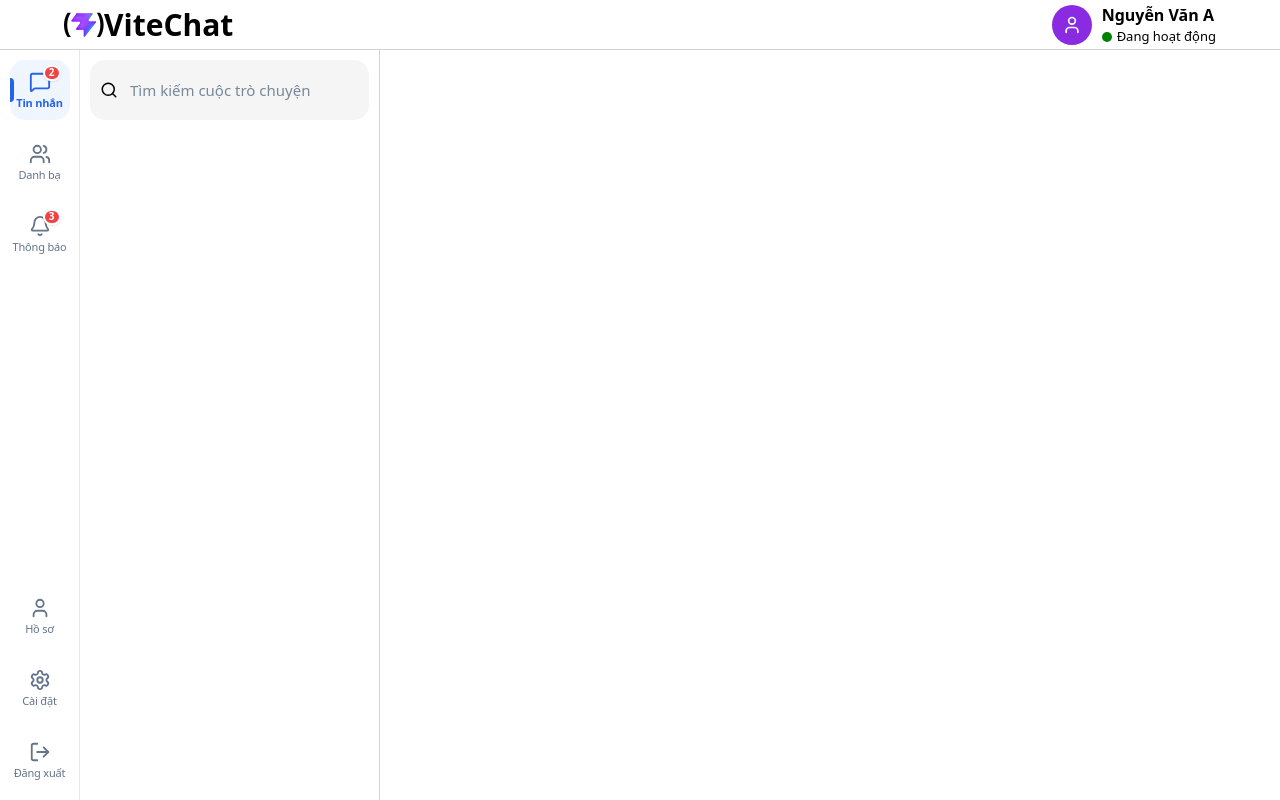
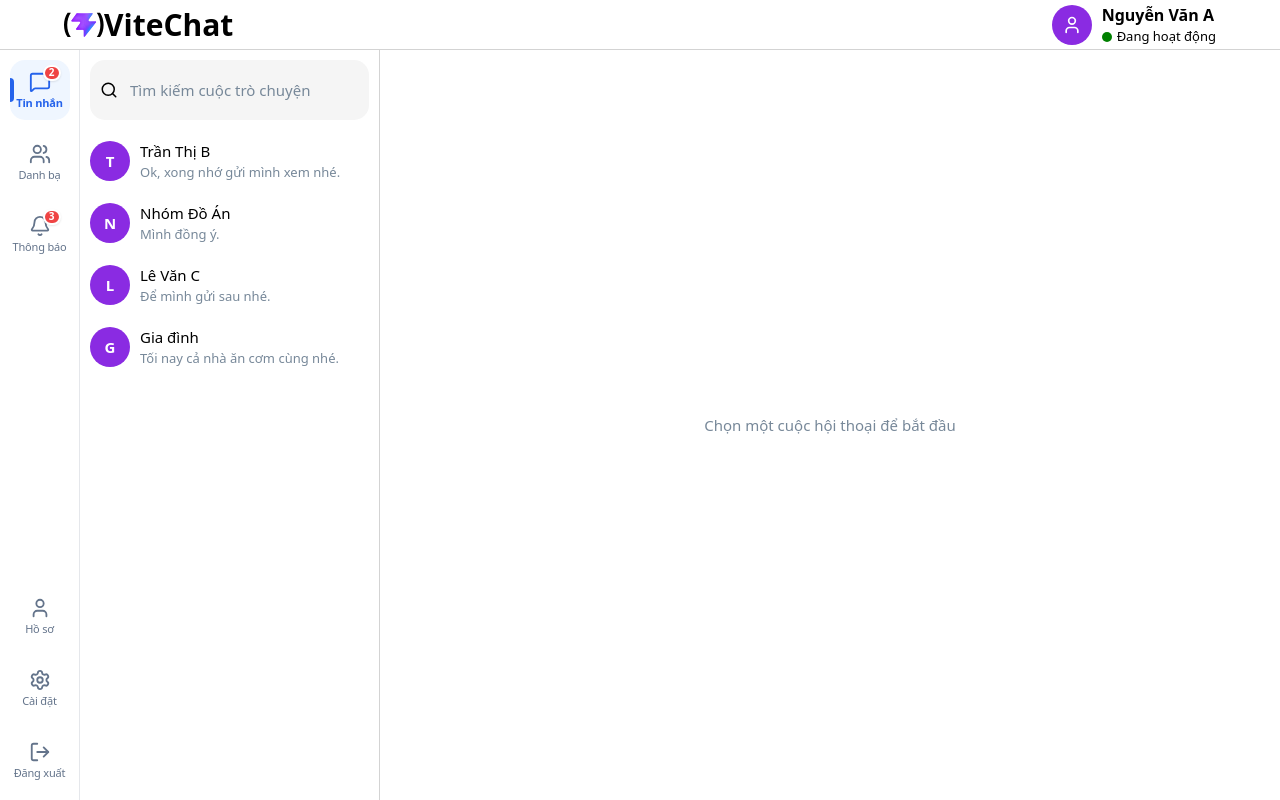
Before and after one commit to nduckhai969-collab/LapTrinhFE_CK, a React (Vite) app: page /chat in a window 1280 px wide. Built offline with nearby package versions, Linux system fonts and the light colour scheme.

Commit message:
Tạo UI list chat + header chat

```diff
--- a/src/components/chat/ChatHeader.tsx
+++ b/src/components/chat/ChatHeader.tsx
@@ -5,8 +5,22 @@ export interface ChatHeaderProps {
   onOpenDetail?: () => void;
 }
 
-const ChatHeader = (_props: ChatHeaderProps) => {
-  return null;
+const ChatHeader = ({ conversation }: ChatHeaderProps) => {
+  if (conversation === undefined) {
+    return null;
+  }
+
+  let displayName = conversation.name;
+  if (displayName === undefined) {
+    displayName = 'Cuộc hội thoại';
+  }
+
+  return (
+    <header className="chat-header">
+      <span className="chat-avatar">{displayName.charAt(0)}</span>
+      <span className="chat-name">{displayName}</span>
+    </header>
+  );
 };
 
 export default ChatHeader;
--- a/src/components/chat/ConversationItem.tsx
+++ b/src/components/chat/ConversationItem.tsx
@@ -6,8 +6,34 @@ export interface ConversationItemProps {
   onSelect?: (id: string) => void;
 }
 
-const ConversationItem = (_props: ConversationItemProps) => {
-  return null;
+const ConversationItem = ({ conversation, isActive, onSelect }: ConversationItemProps) => {
+  const itemClassName = isActive ? 'conversation-item active' : 'conversation-item';
+
+  let displayName = conversation.name;
+  if (displayName === undefined) {
+    displayName = 'Cuộc hội thoại';
+  }
+
+  let lastMessageText = '';
+  if (conversation.lastMessage !== undefined) {
+    lastMessageText = conversation.lastMessage.content;
+  }
+
+  const onClickConversation = () => {
+    if (onSelect !== undefined) {
+      onSelect(conversation.id);
+    }
+  };
+
+  return (
+    <div className={itemClassName} onClick={onClickConversation}>
+      <span className="conversation-avatar">{displayName.charAt(0)}</span>
+      <div className="conversation-info">
+        <span className="conversation-name">{displayName}</span>
+        <span className="conversation-last-message">{lastMessageText}</span>
+      </div>
+    </div>
+  );
 };
 
 export default ConversationItem;
--- a/src/components/chat/ConversationList.tsx
+++ b/src/components/chat/ConversationList.tsx
@@ -1,4 +1,5 @@
 import type { Conversation } from '../../types/conversation.types';
+import ConversationItem from './ConversationItem';
 
 export interface ConversationListProps {
   conversations?: Conversation[];
@@ -6,8 +7,23 @@ export interface ConversationListProps {
   onSelectConversation?: (id: string) => void;
 }
 
-const ConversationList = (_props: ConversationListProps) => {
-  return null;
+const ConversationList = ({ conversations, activeId, onSelectConversation }: ConversationListProps) => {
+  if (conversations === undefined || conversations.length === 0) {
+    return <div className="conversation-empty">Chưa có cuộc hội thoại</div>;
+  }
+
+  return (
+    <div className="conversation-list">
+      {conversations.map((conversation) => (
+        <ConversationItem
+          key={conversation.id}
+          conversation={conversation}
+          isActive={conversation.id === activeId}
+          onSelect={onSelectConversation}
+        />
+      ))}
+    </div>
+  );
 };
 
 export default ConversationList;
--- a/src/data/mockData.ts
+++ b/src/data/mockData.ts
@@ -4,9 +4,147 @@ import type { Message } from '../types/message.types';
 import type { Contact } from '../types/contact.types';
 import type { Notification } from '../types/notification.types';
 
-export const mockUsers: User[] = [];
-export const mockConversations: Conversation[] = [];
-export const mockMessages: Message[] = [];
+export const mockUsers: User[] = [
+  {
+    id: 'user-02',
+    fullName: 'Trần Thị B',
+    email: 'tranthib@vitechat.com',
+    status: 'online',
+  },
+  {
+    id: 'user-03',
+    fullName: 'Lê Văn C',
+    email: 'levanc@vitechat.com',
+    status: 'offline',
+  },
+  {
+    id: 'user-04',
+    fullName: 'Phạm Thị D',
+    email: 'phamthid@vitechat.com',
+    status: 'busy',
+  },
+  {
+    id: 'user-05',
+    fullName: 'Hoàng Văn E',
+    email: 'hoangvane@vitechat.com',
+    status: 'away',
+  },
+];
+
+export const mockMessages: Message[] = [
+  {
+    id: 'message-01',
+    conversationId: 'conversation-01',
+    senderId: 'user-02',
+    content: 'Chào bạn, bạn đã làm xong giao diện chưa?',
+    type: 'text',
+    status: 'read',
+    createdAt: '2026-11-08T09:00:00',
+  },
+  {
+    id: 'message-02',
+    conversationId: 'conversation-01',
+    senderId: 'user-01',
+    content: 'Mình đang làm phần danh sách hội thoại.',
+    type: 'text',
+    status: 'read',
+    createdAt: '2026-11-08T09:05:00',
+  },
+  {
+    id: 'message-03',
+    conversationId: 'conversation-01',
+    senderId: 'user-02',
+    content: 'Ok, xong nhớ gửi mình xem nhé.',
+    type: 'text',
+    status: 'read',
+    createdAt: '2026-11-08T09:10:00',
+  },
+  {
+    id: 'message-04',
+    conversationId: 'conversation-02',
+    senderId: 'user-03',
+    content: 'Mọi người họp nhóm lúc 8 giờ tối nay nhé.',
+    type: 'text',
+    status: 'read',
+    createdAt: '2026-11-08T10:00:00',
+  },
+  {
+    id: 'message-05',
+    conversationId: 'conversation-02',
+    senderId: 'user-04',
+    content: 'Mình đồng ý.',
+    type: 'text',
+    status: 'read',
+    createdAt: '2026-11-08T10:02:00',
+  },
+  {
+    id: 'message-06',
+    conversationId: 'conversation-03',
+    senderId: 'user-03',
+    content: 'Gửi mình xin tài liệu với.',
+    type: 'text',
+    status: 'read',
+    createdAt: '2026-11-08T11:00:00',
+  },
+  {
+    id: 'message-07',
+    conversationId: 'conversation-03',
+    senderId: 'user-01',
+    content: 'Để mình gửi sau nhé.',
+    type: 'text',
+    status: 'read',
+    createdAt: '2026-11-08T11:15:00',
+  },
+  {
+    id: 'message-08',
+    conversationId: 'conversation-04',
+    senderId: 'user-05',
+    content: 'Tối nay cả nhà ăn cơm cùng nhé.',
+    type: 'text',
+    status: 'read',
+    createdAt: '2026-11-08T12:00:00',
+  },
+];
+
+export const mockConversations: Conversation[] = [
+  {
+    id: 'conversation-01',
+    type: 'direct',
+    name: 'Trần Thị B',
+    participants: [mockUsers[0]],
+    lastMessage: mockMessages[2],
+    unreadCount: 2,
+    updatedAt: '2026-11-08T09:10:00',
+  },
+  {
+    id: 'conversation-02',
+    type: 'group',
+    name: 'Nhóm Đồ Án',
+    participants: [mockUsers[1], mockUsers[2], mockUsers[3]],
+    lastMessage: mockMessages[4],
+    unreadCount: 0,
+    updatedAt: '2026-11-08T10:02:00',
+  },
+  {
+    id: 'conversation-03',
+    type: 'direct',
+    name: 'Lê Văn C',
+    participants: [mockUsers[1]],
+    lastMessage: mockMessages[6],
+    unreadCount: 1,
+    updatedAt: '2026-11-08T11:15:00',
+  },
+  {
+    id: 'conversation-04',
+    type: 'group',
+    name: 'Gia đình',
+    participants: [mockUsers[3]],
+    lastMessage: mockMessages[7],
+    unreadCount: 0,
+    updatedAt: '2026-11-08T12:00:00',
+  },
+];
+
 export const mockContacts: Contact[] = [];
 export const mockNotifications: Notification[] = [];
 
--- a/src/pages/chat/ChatPage.tsx
+++ b/src/pages/chat/ChatPage.tsx
@@ -1,15 +1,45 @@
+import { useState } from 'react';
+import type { Conversation } from '../../types';
 import SearchInput from '../../components/common/SearchInput';
+import ConversationList from '../../components/chat/ConversationList';
+import ChatHeader from '../../components/chat/ChatHeader';
+import { mockConversations } from '../../data/mockData';
 import './chat.css';
 
 const ChatPage = () => {
+  const [selectedConversationId, setSelectedConversationId] = useState<string | null>(null);
+
+  let selectedConversation: Conversation | null = null;
+  for (let i = 0; i < mockConversations.length; i++) {
+    const currentConversation = mockConversations[i];
+    if (currentConversation.id === selectedConversationId) {
+      selectedConversation = currentConversation;
+    }
+  }
+
+  let activeConversationId: string | undefined = undefined;
+  if (selectedConversationId !== null) {
+    activeConversationId = selectedConversationId;
+  }
+
   return (
     <div className="chat-page">
       <aside className="conversation-panel">
-        <SearchInput
-          className="conversation-search"
-          placeholder="Tìm kiếm cuộc trò chuyện"
+        <SearchInput className="conversation-search" placeholder="Tìm kiếm cuộc trò chuyện" />
+        <ConversationList
+          conversations={mockConversations}
+          activeId={activeConversationId}
+          onSelectConversation={setSelectedConversationId}
         />
       </aside>
+
+      <section className="chat-area">
+        {selectedConversation !== null ? (
+          <ChatHeader conversation={selectedConversation} />
+        ) : (
+          <div className="chat-placeholder">Chọn một cuộc hội thoại để bắt đầu</div>
+        )}
+      </section>
     </div>
   );
 };
--- a/src/pages/chat/chat.css
+++ b/src/pages/chat/chat.css
@@ -50,3 +50,108 @@
 .search-field::placeholder {
   color: lightslategray;
 }
+
+.conversation-list {
+  flex: 1;
+  overflow-y: auto;
+}
+
+.conversation-empty {
+  padding: 10px 10px;
+  text-align: center;
+  font-size: 15px;
+  color: lightslategray;
+}
+
+.conversation-item {
+  display: flex;
+  align-items: center;
+  gap: 10px;
+  padding: 10px 10px;
+  cursor: pointer;
+}
+
+.conversation-item:hover {
+  background-color: whitesmoke;
+}
+
+.conversation-item.active {
+  background-color: whitesmoke;
+}
+
+.conversation-avatar,
+.chat-avatar {
+  display: flex;
+  align-items: center;
+  justify-content: center;
+  flex-shrink: 0;
+  border-radius: 50%;
+  background-color: blueviolet;
+  color: white;
+  font-weight: 700;
+}
+
+.conversation-avatar {
+  width: 40px;
+  height: 40px;
+  font-size: 15px;
+}
+
+.chat-avatar {
+  width: 40px;
+  height: 40px;
+  font-size: 13px;
+}
+
+.conversation-info {
+  display: flex;
+  flex-direction: column;
+  min-width: 0;
+}
+
+.conversation-name {
+  font-size: 15px;
+  font-weight: 500;
+  color: black;
+}
+
+.conversation-last-message {
+  font-size: 13px;
+  color: lightslategray;
+  white-space: nowrap;
+  overflow: hidden;
+  text-overflow: ellipsis;
+}
+
+.chat-area {
+  flex: 1;
+  min-width: 0;
+  height: 100%;
+  display: flex;
+  flex-direction: column;
+  background-color: white;
+}
+
+.chat-header {
+  display: flex;
+  align-items: center;
+  gap: 10px;
+  height: 70px;
+  padding: 0 10px;
+  border-bottom: 1px solid lightgray;
+}
+
+.chat-name {
+  font-size: 15px;
+  font-weight: 500;
+  color: black;
+}
+
+.chat-placeholder {
+  flex: 1;
+  display: flex;
+  align-items: center;
+  justify-content: center;
+  font-size: 15px;
+  color: lightslategray;
+}
```
